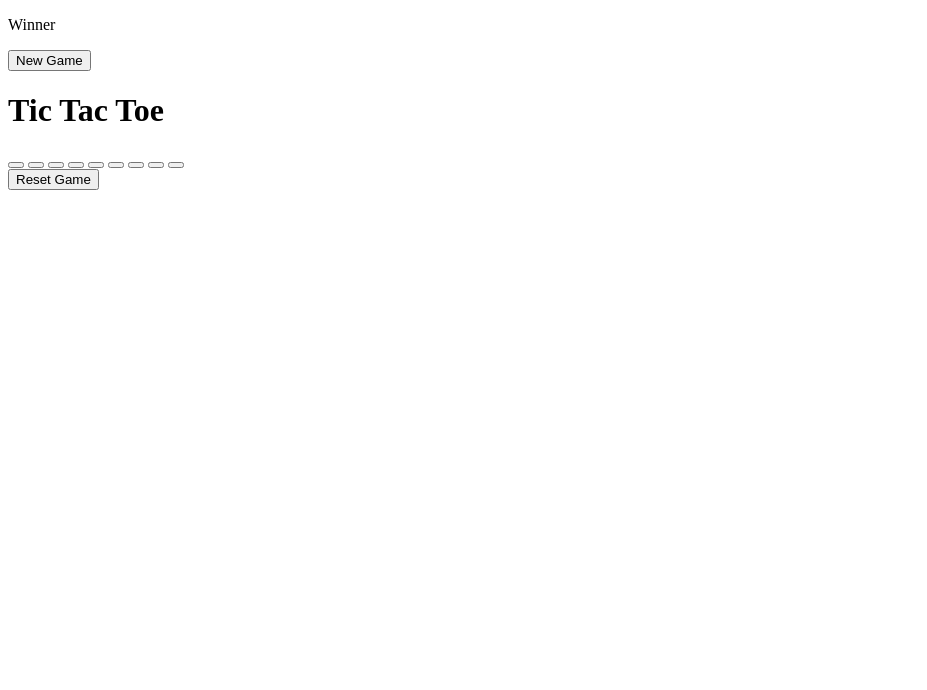
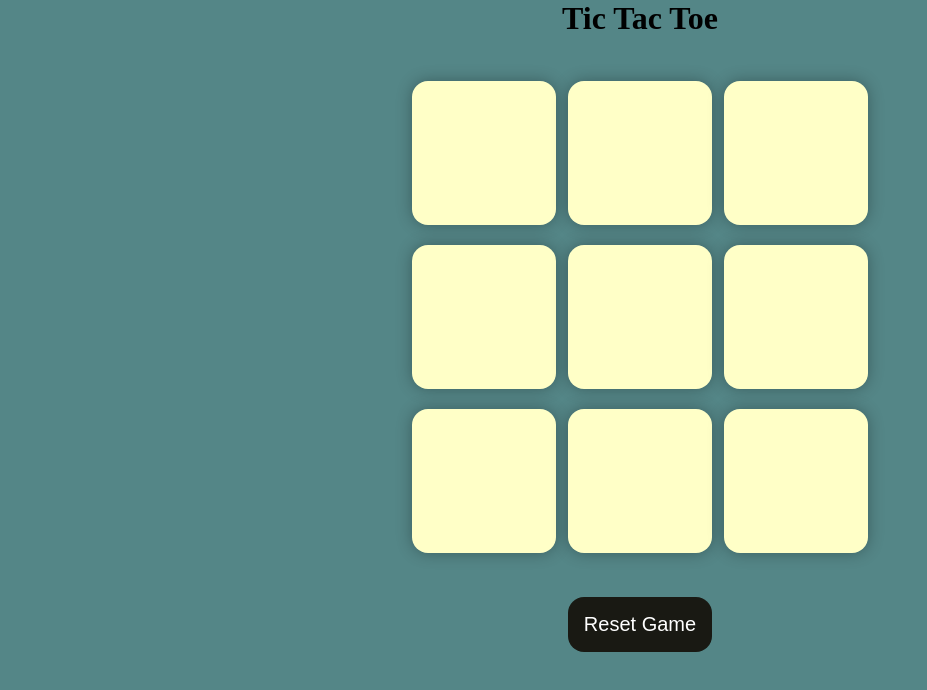
Before and after one commit to kartikraiyani03/JS-Pie, a plain HTML site: page index.html in a window 1280 px wide. Shown: the whole page, without its empty margins (0-927 px from the left). Drawn offline with Linux system fonts and the light colour scheme.

Commit message:
Update index.html

```diff
--- a/index.html
+++ b/index.html
@@ -4,7 +4,7 @@
     <meta charset="UTF-8" />
     <meta name="viewport" content="width=device-width, initial-scale=1.0" />
     <title>Tic-Tac-Toe Game</title>
-    <link rel="stylesheet" href="tictactoe.css" />
+    <link rel="stylesheet" href="style.css" />
   </head>
   <body>
     <div class="msg-container hide">
@@ -28,6 +28,6 @@
       </div>
       <button id="reset-btn">Reset Game</button>
     </main>
-    <script src="ttt.js"></script>
+    <script src="main.js"></script>
   </body>
 </html>
```
